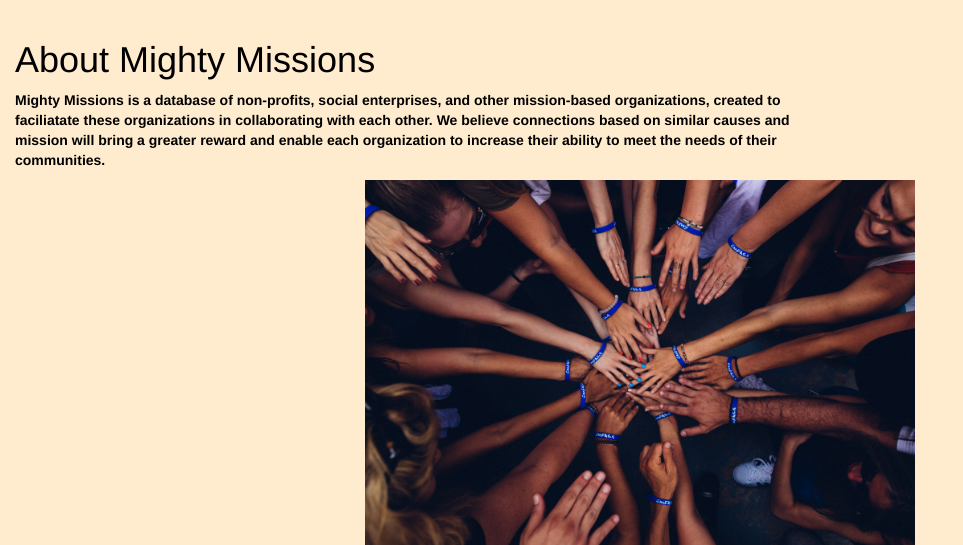
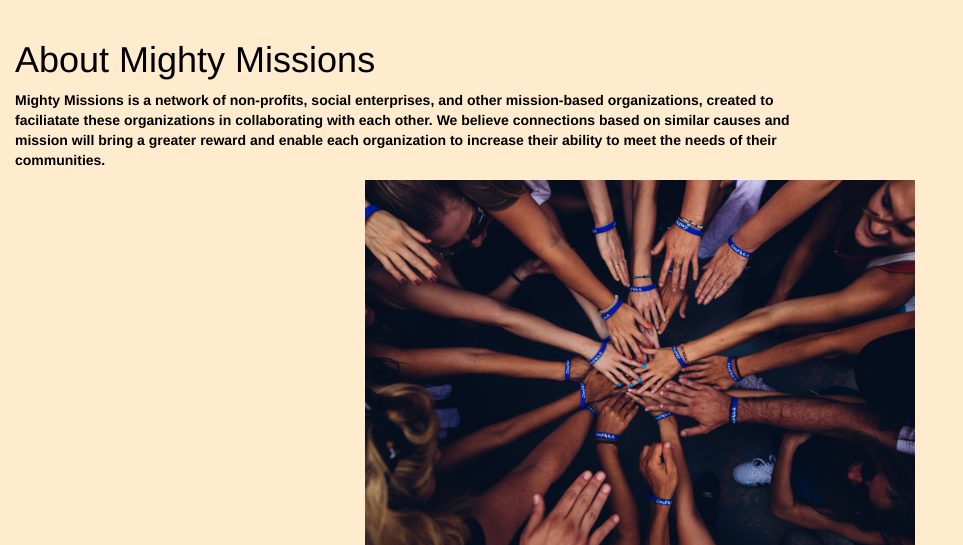
Before and after one commit to smatloc1/project_folder, a Flask app: page /about in a window 1280 px wide. Shown: the part 52-597 px from the top of the page, without its empty margins (0-963 px from the left). Run offline with Flask 2, Linux system fonts and the light colour scheme; some libraries are stand-ins or nearby versions.

Commit message:
minor changes to html

```diff
--- a/templates/about.html
+++ b/templates/about.html
@@ -29,7 +29,7 @@ margin:auto;
     <div class="col-sm-8 text-left">
 
       <h1>About Mighty Missions</h1>
-      <p>Mighty Missions is a database of non-profits, social enterprises, and other mission-based organizations,
+      <p>Mighty Missions is a network of non-profits, social enterprises, and other mission-based organizations,
        created to faciliatate these organizations in collaborating with each other. We believe connections based on similar causes and mission
        will bring a greater reward and enable each organization to increase their ability to meet the needs of their communities.
 
--- a/templates/homepage.html
+++ b/templates/homepage.html
@@ -8,6 +8,11 @@ html, body {
   background-size: cover;
   color:white;
 }
+
+#flash {
+  color:white;
+    }
+
 </style>
 {% endblock %}
 
--- a/templates/searchbycause.html
+++ b/templates/searchbycause.html
@@ -21,7 +21,6 @@ html {
 
 {% block body %}
 
-    <br>
     <h2>List of Organizations Related by Cause - {{cause_obj.cause_name}}</h2>
     <br>
     {% for org in cause_obj.orgs %}
```
